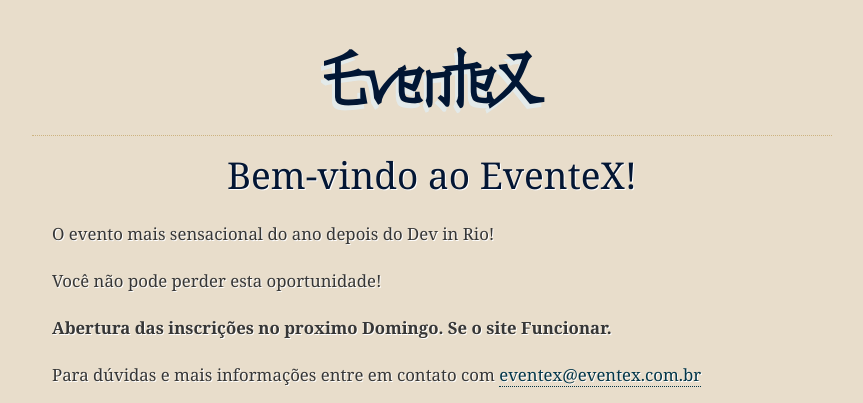
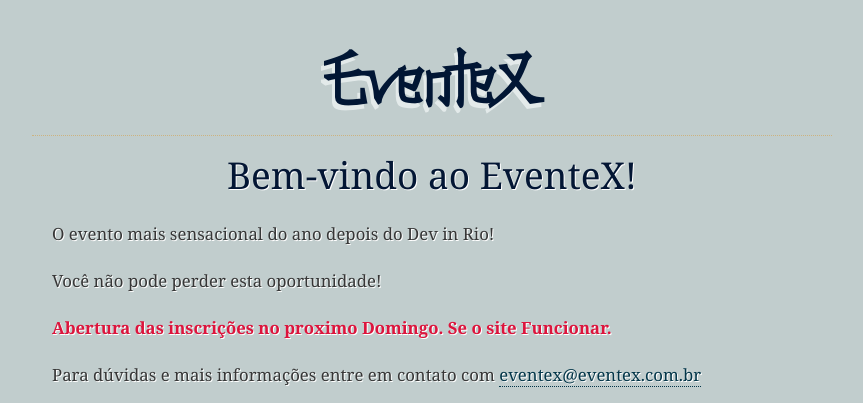
Before and after one commit to linuxsoares/eventex-gilmar, a Django app: page / in a window 1280 px wide. Shown: the top 403 px of the page, without its empty margins (208-1071 px from the left). Run offline with Django 3.2, Linux system fonts and the light colour scheme; some libraries are stand-ins or nearby versions.

Commit message:
Alteracoes, LINK e CSS

```diff
--- a/eventex/core/static/css/style.css
+++ b/eventex/core/static/css/style.css
@@ -3,14 +3,14 @@ CSS
 */
 
 html {
-  background-color: #E8DDCB;
+  background-color: #C1CDCD;
 }
 
 body {
   margin: 0;
   padding: 0;
   font: .625em Georgia, Serif;
-  background-color: #E8DDCB;
+  background-color: #C1CDCD;
   color: #363636;
 }
 
@@ -213,6 +213,10 @@ form {
   padding: 0;
 }
 
+strong {
+    color: crimson;
+}
+
 fieldset {
   margin: 0;
   padding: 20px;
--- a/eventex/core/templates/index.html
+++ b/eventex/core/templates/index.html
@@ -29,7 +29,7 @@
     </div>
     <hr>
     <div id="footer">
-      <p>&copy; 2012. <a rel="license" href="http://eventex.herike.com">EventeX</a>, some rights reserved. <a rel="license" href="http://creativecommons.org/licenses/by-nc-sa/3.0/"><img alt="Creative Commons License" style="border-width:0" src="http://i.creativecommons.org/l/by-nc-sa/3.0/br/80x15.png" /></a><a href="http://www.djangoproject.com/" id="django"><img src="http://media.djangoproject.com/img/badges/djangosite80x15.gif" border="0" alt="A Django site." title="A Django site." /></a></p>
+      <p>&copy; 2012. <a rel="license" href="http://eventex.herike.com">EventeX</a>, some rights reserved. <a rel="license" href="http://creativecommons.org/licenses/by-nc-sa/3.0/"><img alt="Creative Commons License" style="border-width:0" src="http://i.creativecommons.org/l/by-nc-sa/3.0/br/80x15.png" /></a><a href="http://www.djangoproject.com/" id="django"><img src="https://www.djangoproject.com/m/img/badges/djangosite100x25_grey.gif" border="0" alt="A Django site." title="A Django site." /></a></p>
     </div>
   </div>
 </body>
```
